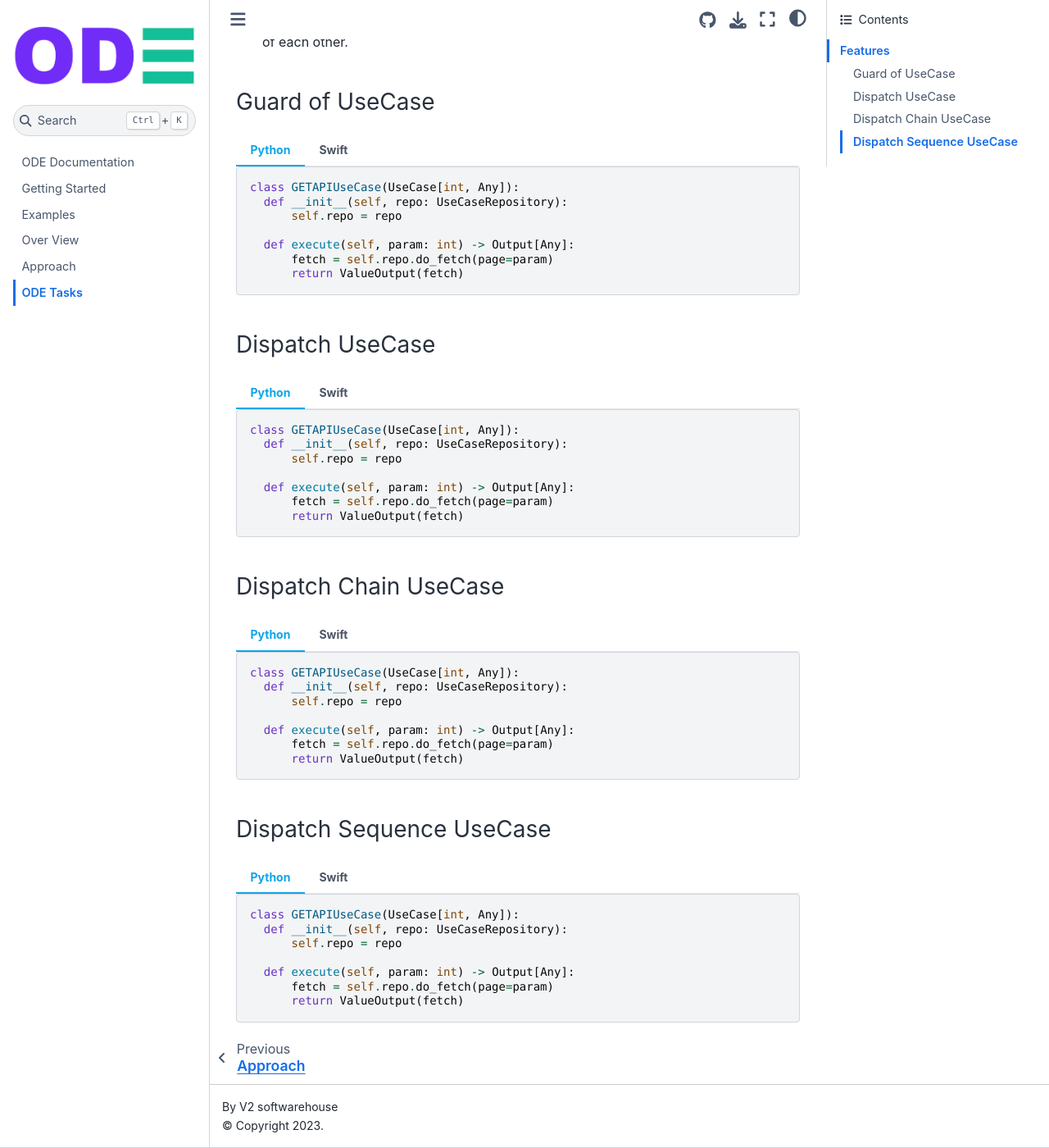
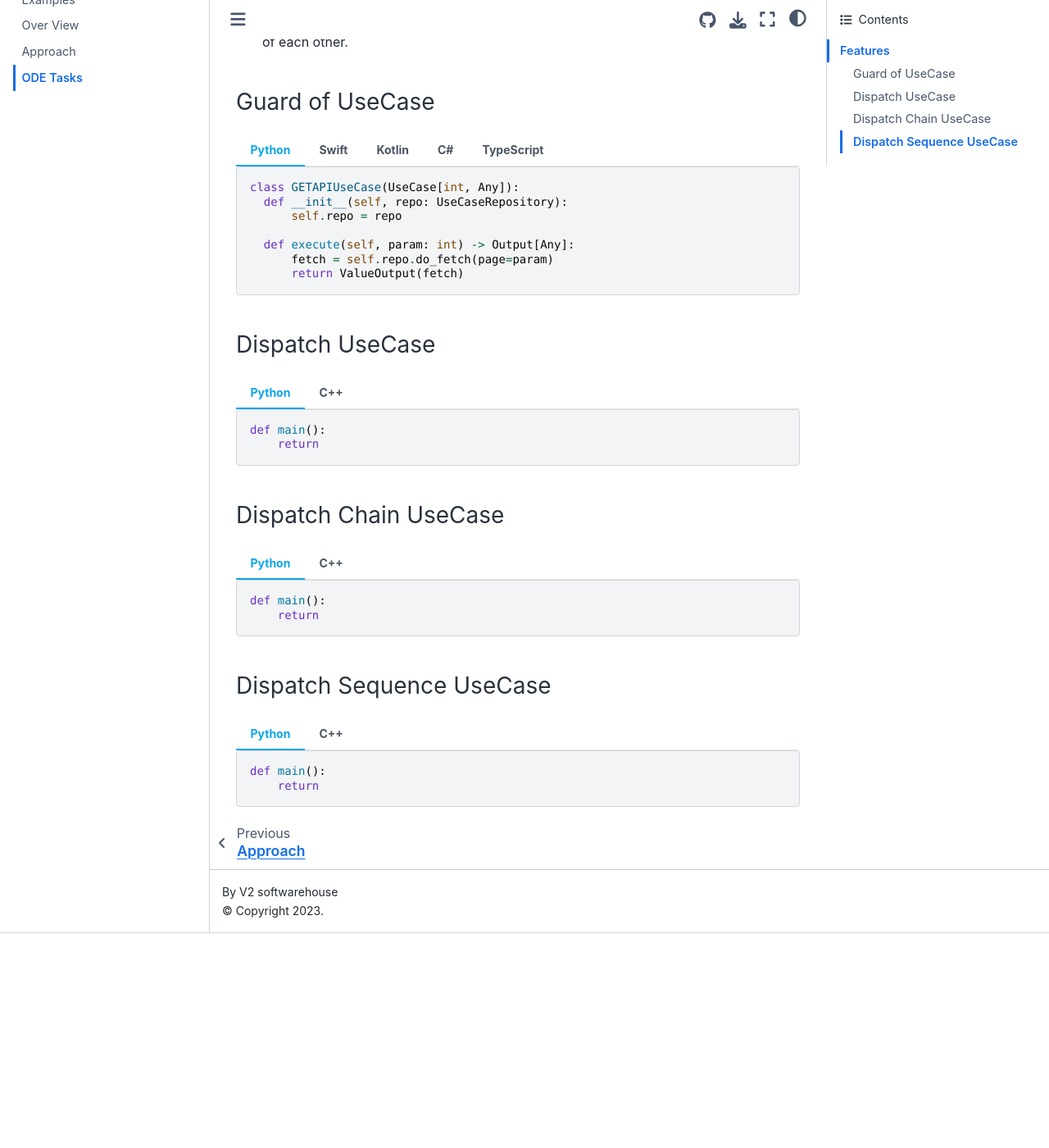
Before and after one commit to v2-softwarehouse/site-ode-documentation, a Jupyter Book: the page built from ode-tasks.md, in a window 1280 px wide and 1400 px high, scrolled down 444 px. Shown: the whole window at 82% size. Built offline with Jupyter Book 1.0.4 settings and Sphinx 7.4.7 and the Sphinx Book theme 1.1.4, drawn with Linux system fonts in a browser that asks for light colours; after the commit the page ends 1582 px from its top, so only the background shows below that.

Commit message:
review impl examples

`````diff
--- a/ode-tasks.md
+++ b/ode-tasks.md
@@ -35,6 +35,7 @@ class GETUseCase : UseCase {
   }
 }
   ```
+  ````
   ````{tab} Kotlin
   ```kotlin
 class GETUseCase(private val repo: UseCaseRepository)
@@ -46,6 +47,7 @@ class GETUseCase(private val repo: UseCaseRepository)
   }
 }
   ```
+  ````
   ````{tab} C#
   ```cshart
 public class GETUseCase : UseCase
@@ -63,7 +65,8 @@ public class GETUseCase : UseCase
   }
 }
   ```
- ````{tab} TypeScript
+  ````
+  ````{tab} TypeScript
   ```javascript
 class GETUseCase extends UseCase {
     private repo: UseCaseRepository;
@@ -84,218 +87,44 @@ class GETUseCase extends UseCase {
 ### Dispatch UseCase
 ````{tab} Python
   ```python
-class GETAPIUseCase(UseCase[int, Any]):
-    def __init__(self, repo: UseCaseRepository):
-        self.repo = repo
-
-    def execute(self, param: int) -> Output[Any]:
-        fetch = self.repo.do_fetch(page=param)
-        return ValueOutput(fetch)
+  def main():
+      return
   ```
   ````
-  ````{tab} Swift
-  ```swift
-class GETUseCase : UseCase {
-  var repo: UseCaseRepository
-
-  init(repo: UseCaseRepository) {
-      self.repo = repo
+  ````{tab} C++
+  ```c++
+  int main(const int argc, const char **argv) {
+    return 0;
   }
-
-  override func execute(param: String?) -> Output {
-      let fetch = repo.doFetch(name: param)
-      return ValueOutput(value: fetch)
-  }
-}
-  ```
-  ````{tab} Kotlin
-  ```kotlin
-class GETUseCase(private val repo: UseCaseRepository)
-: UseCase() {
-
-  override fun execute(param: String?): Output {
-      val fetch = repo.doFetch(param)
-      return ValueOutput(fetch)
-  }
-}
-  ```
-  ````{tab} C#
-  ```cshart
-public class GETUseCase : UseCase
-{
-  UseCaseRepository repo { get; set; }
-
-  public UnitGET(UseCaseRepository repo) : base() {
-      this.repo = repo;
-  }
-
-  public override Output execute(string param)
-  {
-      var fetch = repo.doFetch();
-      return new ValueOutput(fetch);
-  }
-}
-  ```
- ````{tab} TypeScript
-  ```javascript
-class GETUseCase extends UseCase {
-    private repo: UseCaseRepository;
-
-    constructor(repo: UseCaseRepository) {
-        super();
-        this.repo = repo;
-    }
-
-    execute(param: string | null): Output {
-        const fetch = this.repo.doFetch(param);
-        return new ValueOutput(fetch);
-    }
-}
   ```
   ````
 
 ### Dispatch Chain UseCase
 ````{tab} Python
   ```python
-class GETAPIUseCase(UseCase[int, Any]):
-    def __init__(self, repo: UseCaseRepository):
-        self.repo = repo
-
-    def execute(self, param: int) -> Output[Any]:
-        fetch = self.repo.do_fetch(page=param)
-        return ValueOutput(fetch)
+  def main():
+      return
   ```
   ````
-  ````{tab} Swift
-  ```swift
-class GETUseCase : UseCase {
-  var repo: UseCaseRepository
-
-  init(repo: UseCaseRepository) {
-      self.repo = repo
+  ````{tab} C++
+  ```c++
+  int main(const int argc, const char **argv) {
+    return 0;
   }
-
-  override func execute(param: String?) -> Output {
-      let fetch = repo.doFetch(name: param)
-      return ValueOutput(value: fetch)
-  }
-}
-  ```
-  ````{tab} Kotlin
-  ```kotlin
-class GETUseCase(private val repo: UseCaseRepository)
-: UseCase() {
-
-  override fun execute(param: String?): Output {
-      val fetch = repo.doFetch(param)
-      return ValueOutput(fetch)
-  }
-}
-  ```
-  ````{tab} C#
-  ```cshart
-public class GETUseCase : UseCase
-{
-  UseCaseRepository repo { get; set; }
-
-  public UnitGET(UseCaseRepository repo) : base() {
-      this.repo = repo;
-  }
-
-  public override Output execute(string param)
-  {
-      var fetch = repo.doFetch();
-      return new ValueOutput(fetch);
-  }
-}
-  ```
- ````{tab} TypeScript
-  ```javascript
-class GETUseCase extends UseCase {
-    private repo: UseCaseRepository;
-
-    constructor(repo: UseCaseRepository) {
-        super();
-        this.repo = repo;
-    }
-
-    execute(param: string | null): Output {
-        const fetch = this.repo.doFetch(param);
-        return new ValueOutput(fetch);
-    }
-}
   ```
   ````
 
 ### Dispatch Sequence UseCase
 ````{tab} Python
   ```python
-class GETAPIUseCase(UseCase[int, Any]):
-    def __init__(self, repo: UseCaseRepository):
-        self.repo = repo
-
-    def execute(self, param: int) -> Output[Any]:
-        fetch = self.repo.do_fetch(page=param)
-        return ValueOutput(fetch)
+  def main():
+      return
   ```
   ````
-  ````{tab} Swift
-  ```swift
-class GETUseCase : UseCase {
-  var repo: UseCaseRepository
-
-  init(repo: UseCaseRepository) {
-      self.repo = repo
+  ````{tab} C++
+  ```c++
+  int main(const int argc, const char **argv) {
+    return 0;
   }
-
-  override func execute(param: String?) -> Output {
-      let fetch = repo.doFetch(name: param)
-      return ValueOutput(value: fetch)
-  }
-}
-  ```
-  ````{tab} Kotlin
-  ```kotlin
-class GETUseCase(private val repo: UseCaseRepository)
-: UseCase() {
-
-  override fun execute(param: String?): Output {
-      val fetch = repo.doFetch(param)
-      return ValueOutput(fetch)
-  }
-}
-  ```
-  ````{tab} C#
-  ```cshart
-public class GETUseCase : UseCase
-{
-  UseCaseRepository repo { get; set; }
-
-  public UnitGET(UseCaseRepository repo) : base() {
-      this.repo = repo;
-  }
-
-  public override Output execute(string param)
-  {
-      var fetch = repo.doFetch();
-      return new ValueOutput(fetch);
-  }
-}
-  ```
- ````{tab} TypeScript
-  ```javascript
-class GETUseCase extends UseCase {
-    private repo: UseCaseRepository;
-
-    constructor(repo: UseCaseRepository) {
-        super();
-        this.repo = repo;
-    }
-
-    execute(param: string | null): Output {
-        const fetch = this.repo.doFetch(param);
-        return new ValueOutput(fetch);
-    }
-}
   ```
   ````
`````
